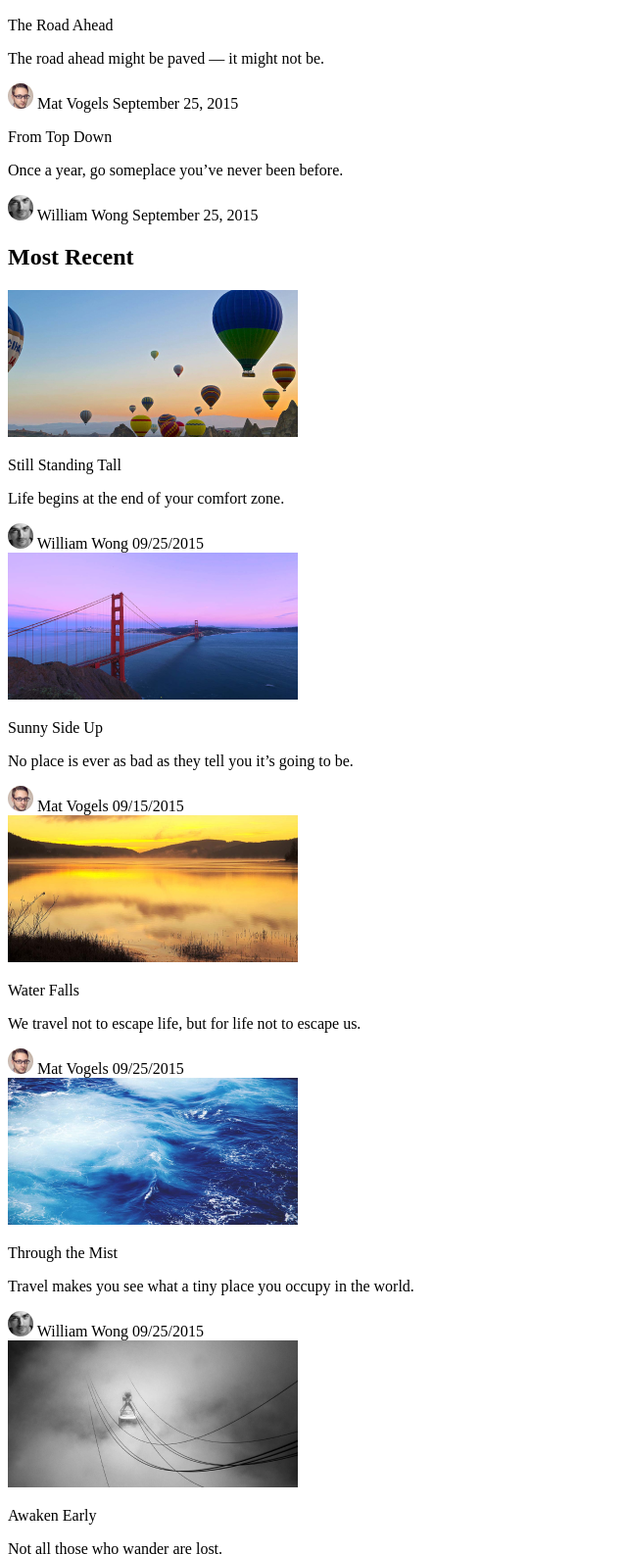
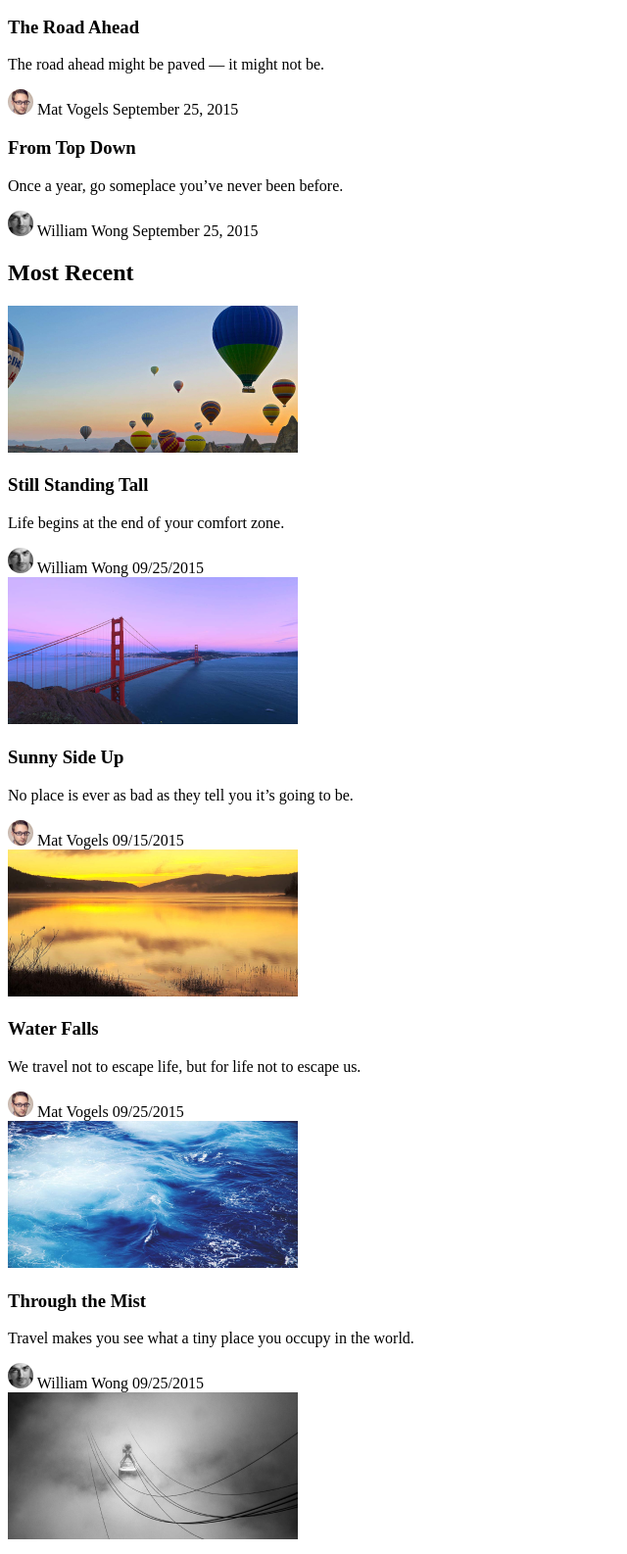
Before and after one commit to Maksim-zip/webdev-2023, a plain HTML site: page index.html in a window 1280 px wide. Shown: the part 247-1833 px from the top of the page at 98% size, without its empty margins (0-640 px from the left). Drawn offline with Linux system fonts and the light colour scheme.

Commit message:
Оновил h3

```diff
--- a/index.html
+++ b/index.html
@@ -30,7 +30,7 @@
     <section>
         <h2>Featured Posts</h2>
         <div>
-            <p>The Road Ahead</p>
+            <h3>The Road Ahead</h3>
             <p>The road ahead might be paved — it might not be.</p>
             <div>
                 <img src="./images/author1.png" alt="Author photo">
@@ -39,7 +39,7 @@
             </div>
         </div>
         <div>
-            <p>From Top Down</p>
+            <h3>From Top Down</h3>
             <p>Once a year, go someplace you’ve never been before.</p>
             <div>
                 <img src="./images/author2.png" alt="Author photo">
@@ -52,7 +52,7 @@
         <h2>Most Recent</h2>
         <div>
             <img src="./images/article-cover1.jpg" alt="Artical cover">
-            <p>Still Standing Tall</p>
+            <h3>Still Standing Tall</h3>
             <p>Life begins at the end of your comfort zone.</p>
             <div>
                 <img src="./images/author2.png" alt="Author photo">
@@ -62,7 +62,7 @@
         </div>
         <div>
             <img src="./images/article-cover2.png" alt="Artical cover">
-            <p>Sunny Side Up</p>
+            <h3>Sunny Side Up</h3>
             <p>No place is ever as bad as they tell you it’s going to be.</p>
             <div>
                 <img src="./images/author1.png" alt="Author photo">
@@ -72,7 +72,7 @@
         </div>
         <div>
             <img src="./images/article-cover3.png" alt="Artical cover">
-            <p>Water Falls</p>
+            <h3>Water Falls</h3>
             <p>We travel not to escape life, but for life not to escape us.</p>
             <div>
                 <img src="./images/author1.png" alt="Author photo">
@@ -82,7 +82,7 @@
         </div>
         <div>
             <img src="./images/article-cover4.png" alt="Artical cover">
-            <p>Through the Mist</p>
+            <h3>Through the Mist</h3>
             <p>Travel makes you see what a tiny place you occupy in the world.</p>
             <div>
                 <img src="./images/author2.png" alt="Author photo">
@@ -92,7 +92,7 @@
         </div>
         <div>
             <img src="./images/article-cover5.png" alt="Artical cover">
-            <p>Awaken Early</p>
+            <h3>Awaken Early</h3>
             <p>Not all those who wander are lost.</p>
             <div>
                 <img src="./images/author1.png" alt="Author photo">
@@ -102,7 +102,7 @@
         </div>
         <div>
             <img src="./images/article-cover6.png" alt="Artical cover">
-            <p>Try it Always</p>
+            <h3>Try it Always</h3>
             <p>The world is a book, and those who do not travel read only one page.</p>
             <div>
                 <img src="./images/author1.png" alt="Author photo">
```
Also changed, not shown: the-road-ahead.html (+0 -4 lines).
